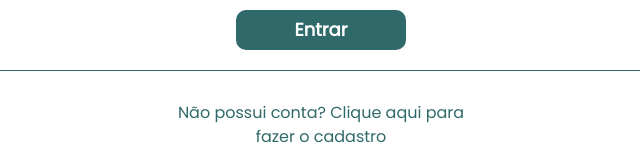
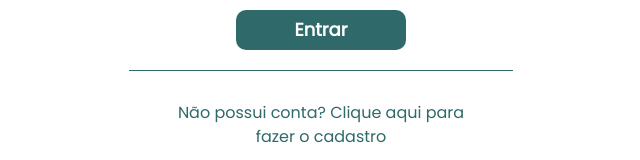
Before and after one commit to HericVirgilio/samur-portal-paciente, a Next.js app: page / in a window 768 px wide. Shown: the part 367-527 px from the top of the page, without its empty margins (63-703 px from the left). Built offline with nearby package versions, Linux system fonts and the light colour scheme.

Commit message:
alterações linha divisoria

```diff
--- a/src/app/style.css
+++ b/src/app/style.css
@@ -78,7 +78,7 @@
 .ContainerSlider{
     display: none;
 }
-@media (min-width: 769px) {
+@media (min-width: 950px) {
     .InputsAndLogo {
         width: 40vw;
         height: 100vh;
@@ -168,3 +168,13 @@
         margin-left: -80%;
     }
 }
+@media (max-width: 949px) and (min-width: 425px){
+    .LinhaDivisoria {
+        width: 70vw;
+    }
+}
+@media (max-width: 949px) and (min-width: 500px){
+    .LinhaDivisoria {
+        width: 50vw;
+    }
+}
```
